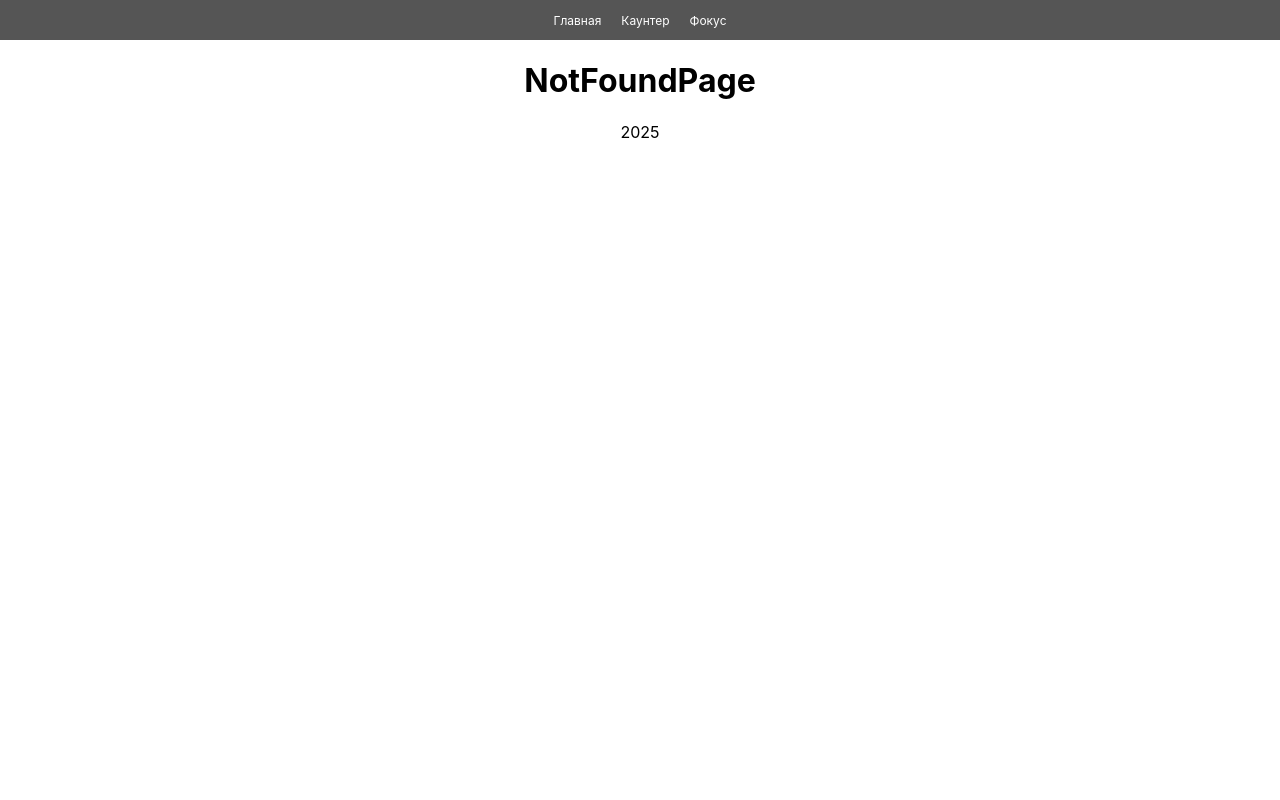
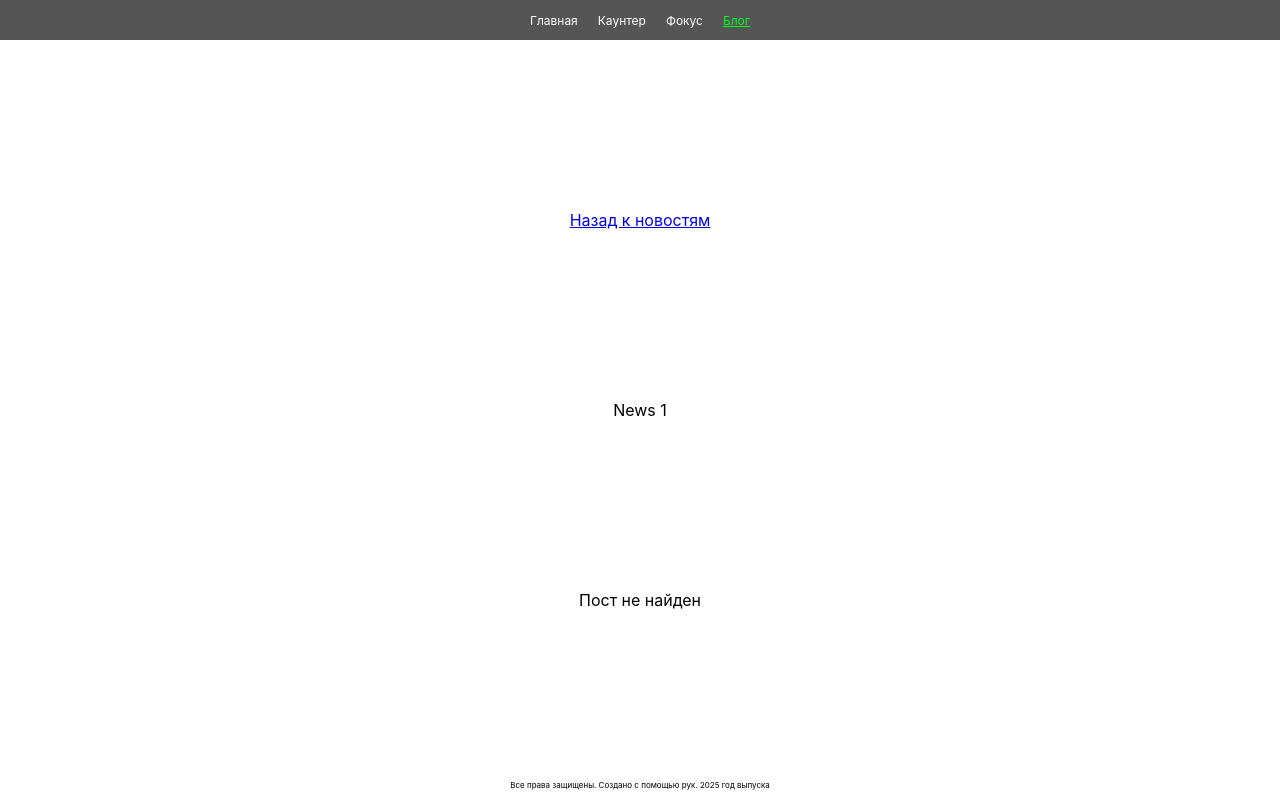
Before and after one commit to Elisei-Trifan/React-learning, a React (Create React App) app: page /blog/1 in a window 1280 px wide. Built offline with nearby package versions, Linux system fonts and the light colour scheme; no server answers.

Commit message:
using useParams()

```diff
--- a/src/App2.css
+++ b/src/App2.css
@@ -1,5 +1,6 @@
 .App2 {
   text-align: center;
+  height: 100vh;
 }
 
 .btn {
@@ -28,6 +29,13 @@ input:checked + span {
   text-decoration: line-through;
 }
 
+.container {
+  display: flex;
+  height: 100%;
+  flex-direction: column;
+  justify-content: space-between;
+}
+
 .header {
   background-color: rgba(13, 13, 13, 0.7);
   display: flex;
@@ -47,3 +55,12 @@ input:checked + span {
   padding: 0 10px;
   color: rgb(0, 255, 34);
 }
+
+.pend {
+  color: red;
+}
+
+.footer {
+  font-size: 8px;
+  padding-bottom: 10px;
+}
--- a/src/App2.js
+++ b/src/App2.js
@@ -5,8 +5,17 @@ import TodoRoot from './components/Todo/TodoRoot'
 import Counter from './components/Counter'
 import InputRef from './components/InputRef'
 import Layout from './components/Layout'
+import Blog from './components/Blog'
+import News1 from './components/News1'
 
 const App2 = () => {
+  const [posts, setPosts] = React.useState([])
+
+  React.useEffect(() => {
+    fetch('https://jsonplaceholder.typicode.com/posts')
+      .then((res) => res.json())
+      .then((data) => setPosts(data))
+  }, [])
   return (
     <div className="App2">
       <BrowserRouter>
@@ -15,6 +24,8 @@ const App2 = () => {
             <Route index element={<TodoRoot />} />
             <Route path="/counter" element={<Counter />} />
             <Route path="/inputRef" element={<InputRef />} />
+            <Route path="/blog" element={<Blog posts={posts} />} />
+            <Route path="/blog/:id" element={<News1 posts={posts} />} />
             <Route path="*" element={<h1>NotFoundPage</h1>} />
           </Route>
         </Routes>
--- /dev/null
+++ b/src/components/Blog.js
@@ -0,0 +1,17 @@
+import React from 'react'
+import { Link } from 'react-router-dom'
+
+const Blog = ({ posts }) => {
+  return (
+    <div>
+      <h1>Новости</h1>
+      {posts.map((post) => (
+        <Link key={post.id} to={`/blog/${post.id}`}>
+          <li>{post.title} </li>
+        </Link>
+      ))}
+    </div>
+  )
+}
+
+export default Blog
--- a/src/components/Layout.js
+++ b/src/components/Layout.js
@@ -2,9 +2,13 @@ import React from 'react'
 import { NavLink, Outlet } from 'react-router-dom'
 
 const Layout = () => {
-  const setActive = ({ isActive }) => (isActive ? 'active-link' : 'link')
+  const setActive = (obj) => {
+    const pendingClass = obj.isPending ? 'pend' : ''
+    const activeClass = obj.isActive ? 'active-link' : 'link'
+    return `${pendingClass} ${activeClass}`
+  }
   return (
-    <>
+    <div className="container">
       <header className="header">
         <NavLink className={setActive} to="/">
           Главная
@@ -15,10 +19,16 @@ const Layout = () => {
         <NavLink className={setActive} to="/inputRef">
           Фокус
         </NavLink>
+        <NavLink className={setActive} to="/blog">
+          Блог
+        </NavLink>
       </header>
       <Outlet />
-      <footer> 2025 </footer>
-    </>
+      <footer className="footer">
+        {' '}
+        Все права защищены. Создано с помощью рук. 2025 год выпуска
+      </footer>
+    </div>
   )
 }
 
--- /dev/null
+++ b/src/components/News1.js
@@ -0,0 +1,17 @@
+import React from 'react'
+import { Link, useParams } from 'react-router-dom'
+
+const News1 = ({ posts }) => {
+  const { id } = useParams()
+  const post = posts.find((post) => post.id === parseInt(id))
+
+  return (
+    <>
+      <Link to="/blog"> Назад к новостям</Link>
+      <div>News {id}</div>
+      {post ? <h2> {post.body} </h2> : 'Пост не найден'}
+    </>
+  )
+}
+
+export default News1
```
